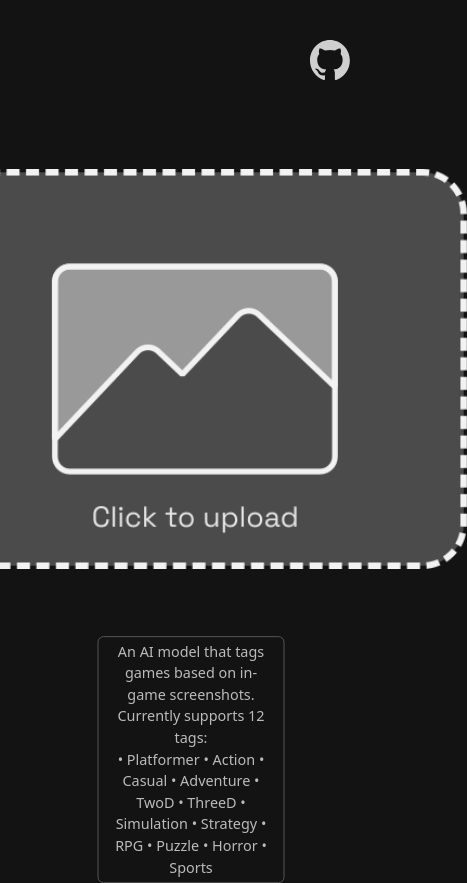
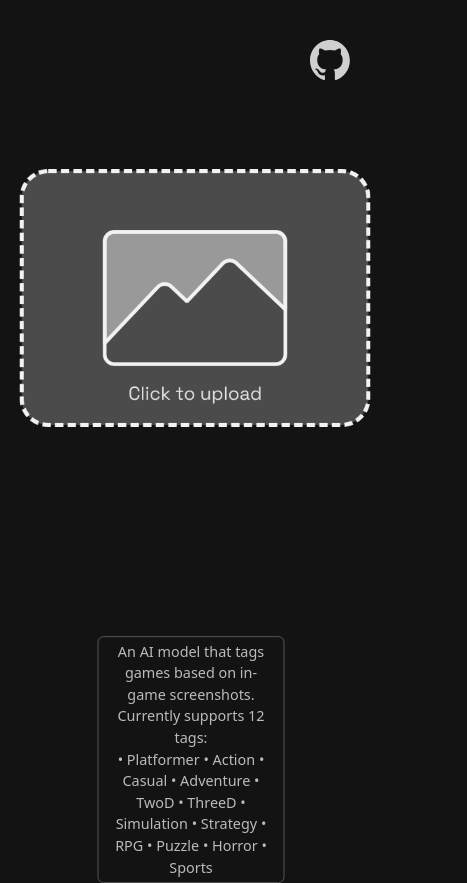
Before and after one commit to RajwolChapagain/Game-Tagger-Website, a React (Vite) app: page / in a window 390 px wide. Shown: the whole page, 467 px wide, since content can reach past the window. Built offline with nearby package versions, Linux system fonts and the light colour scheme.

Commit message:
Make button responsive for mobile

```diff
--- a/src/Button.jsx
+++ b/src/Button.jsx
@@ -24,7 +24,7 @@ const Button = ({ icon, className, style, onFileSelect }) => {
         <img
           src={icon}
           alt="Upload"
-          style={{ width: 'auto', height: '400px', cursor: 'pointer', borderRadius: '20px' }}
+          style={{ maxWidth: '90vw', height: 'auto', maxHeight: '400px', cursor: 'pointer', borderRadius: '20px' }}
         />
       </button>
 
```
